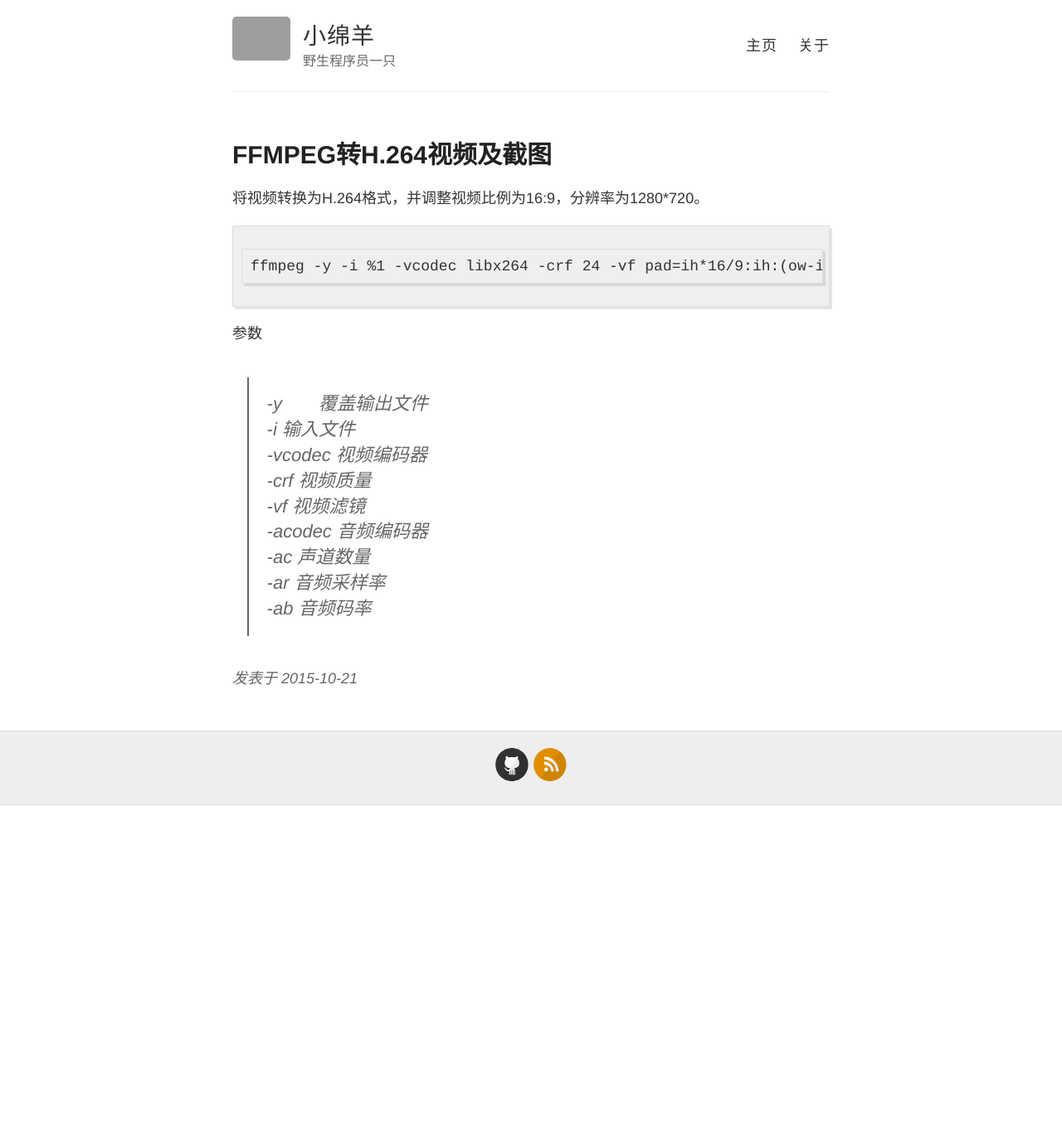
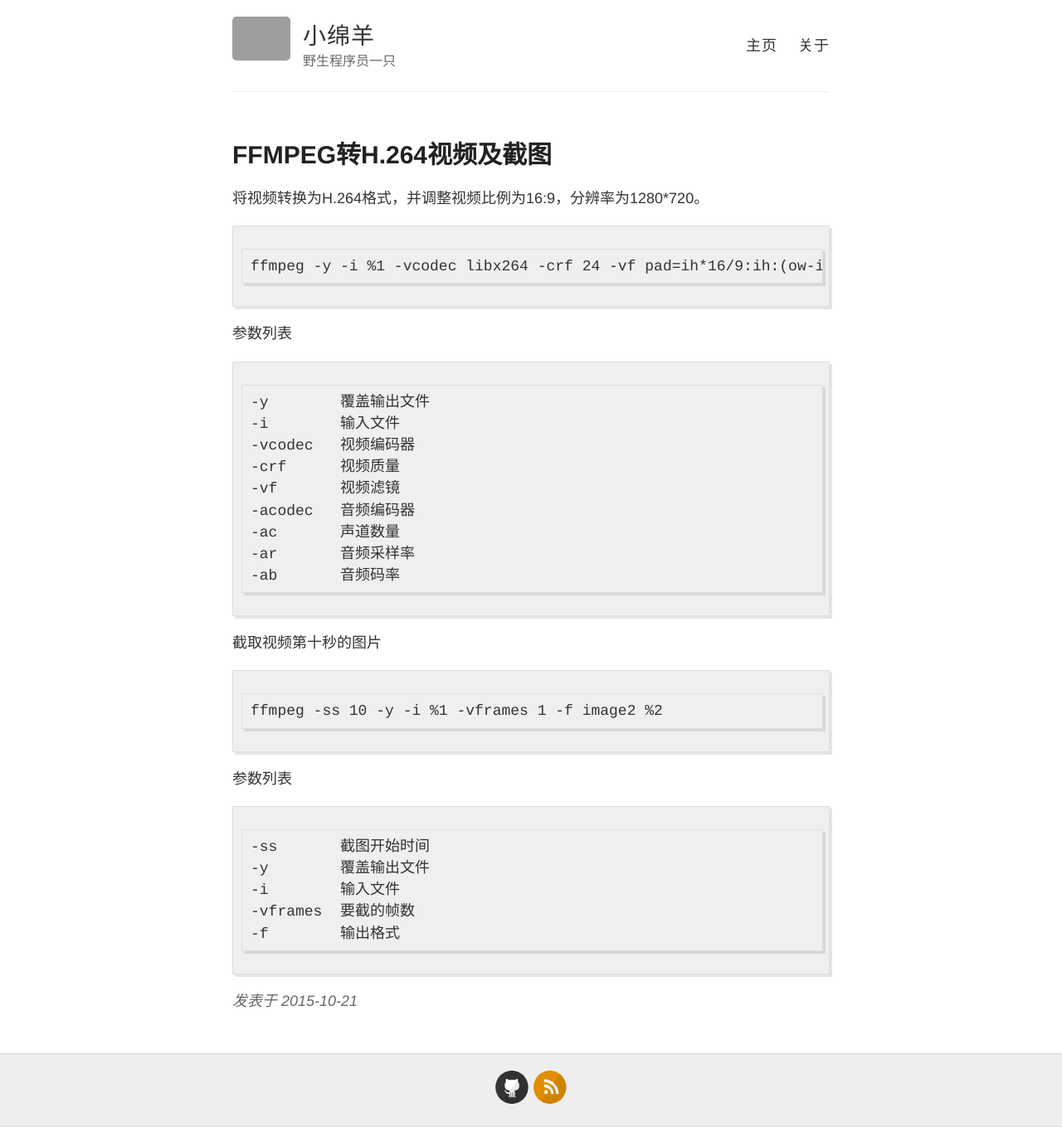
Before and after one commit to mingyangxiao/blog, a Jekyll site: the page built from _posts/2015-10-21-ffmpeg.md, in a window 1280 px wide. Shown: the whole page at 83% size. Built offline with Jekyll 4.4.1, drawn with Linux system fonts in a browser that asks for light colours; Markdown is read by kramdown in place of the engine named in the settings; before the commit the page ends 971 px from its top, so only the background shows below that; grey boxes are pictures that could not be loaded.

Commit message:
update 2015-10-21-ffmpeg.md

````diff
--- a/_posts/2015-10-21-ffmpeg.md
+++ b/_posts/2015-10-21-ffmpeg.md
@@ -9,13 +9,32 @@ title: FFMPEG转H.264视频及截图
 ffmpeg -y -i %1 -vcodec libx264 -crf 24 -vf pad=ih*16/9:ih:(ow-iw)/2:0:black,scale=1280:720 -acodec libvo_aacenc -ac 2 -ar 44.1k -ab 128k  %2
 ```
 
-参数
-> -y&emsp;&emsp;覆盖输出文件
-> -i        输入文件
-> -vcodec   视频编码器
-> -crf      视频质量
-> -vf       视频滤镜
-> -acodec   音频编码器
-> -ac       声道数量
-> -ar       音频采样率
-> -ab       音频码率
+参数列表
+
+```
+-y        覆盖输出文件
+-i        输入文件
+-vcodec   视频编码器
+-crf      视频质量
+-vf       视频滤镜
+-acodec   音频编码器
+-ac       声道数量
+-ar       音频采样率
+-ab       音频码率
+```
+
+截取视频第十秒的图片
+
+```
+ffmpeg -ss 10 -y -i %1 -vframes 1 -f image2 %2
+```
+
+参数列表
+
+```
+-ss       截图开始时间
+-y        覆盖输出文件
+-i        输入文件
+-vframes  要截的帧数
+-f        输出格式
+```
````
